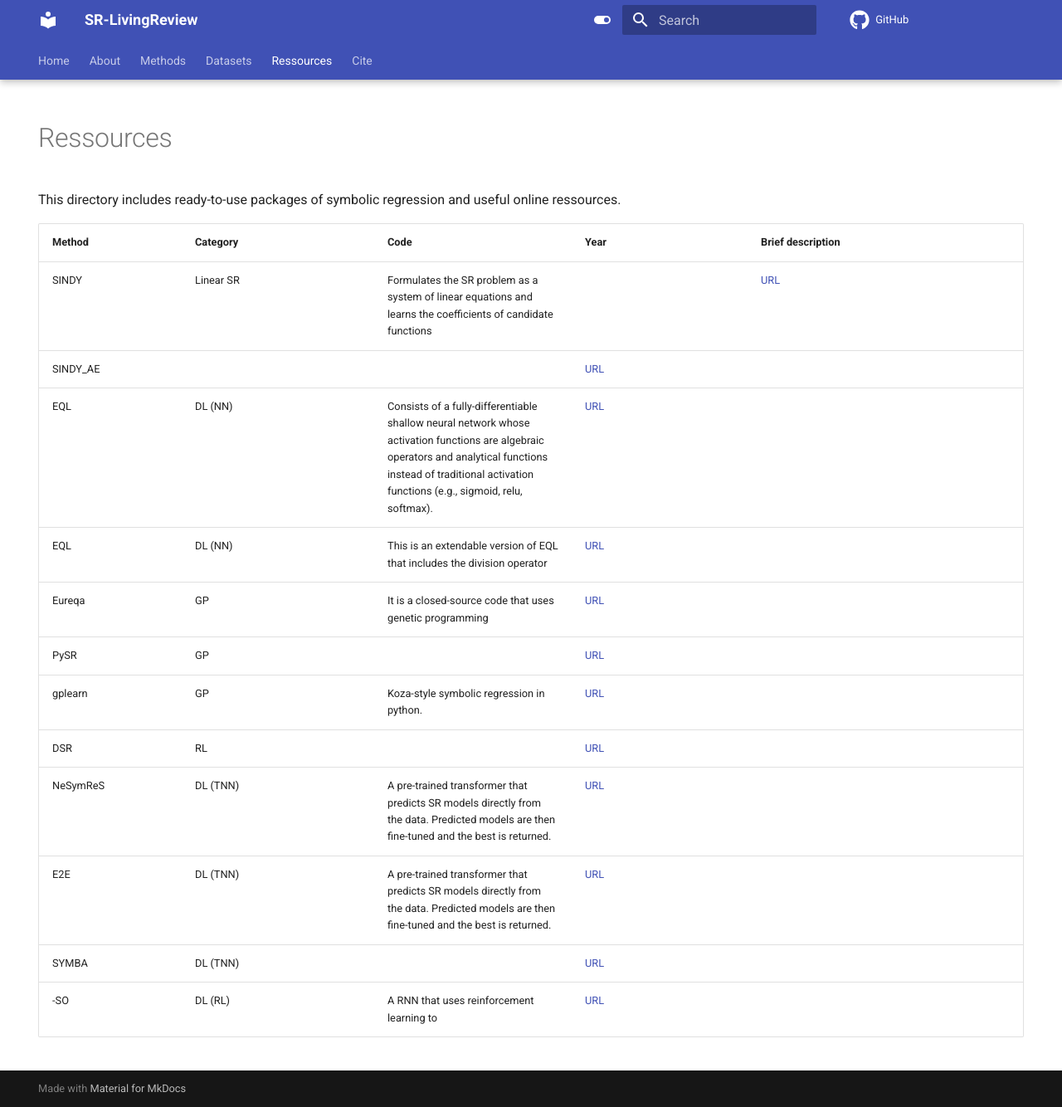
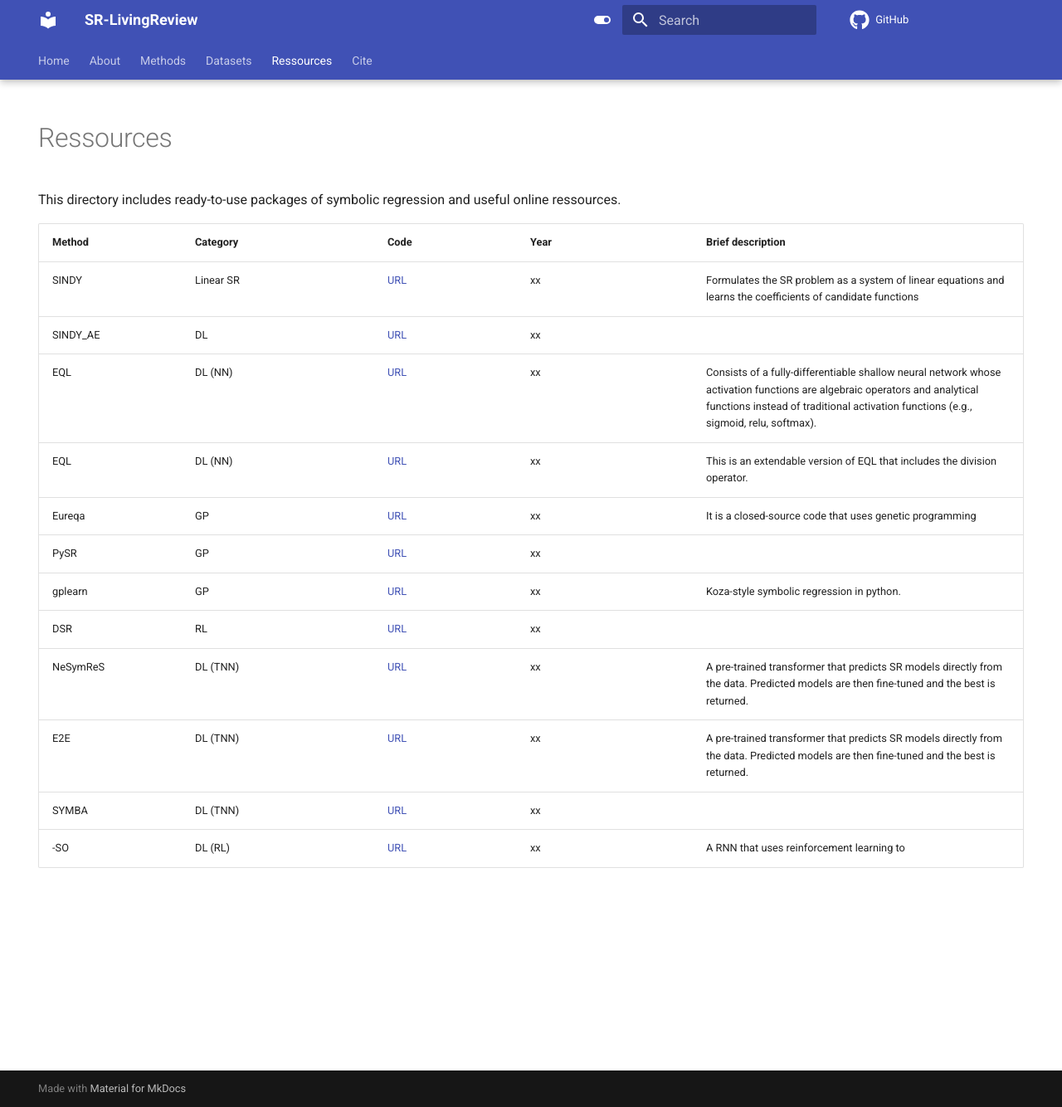
Before and after one commit to nmakke/SR-LivingReview, an MkDocs documentation site: the page built from docs/ressources.md, in a window 1280 px wide and 1334 px high. Shown: the whole window at 83% size. Built offline with MkDocs 1.6.1 and Material for MkDocs 9.7.7, drawn with Linux system fonts in a browser that asks for light colours; formulas are drawn with MathJax 3; comment, search, counter and statistics services are not loaded.

```diff
--- a/docs/ressources.md
+++ b/docs/ressources.md
@@ -8,15 +8,15 @@ This directory includes ready-to-use packages of symbolic regression and useful
 
 | <div style="width:140px">Method</div> | <div style="width:200px">Category</div> | <div style="width:140px">Code</div> | <div style="width:180px">Year</div> |<div style="width:300px">Brief description</div> |
 | ---- | ------- | --- | --- | --- |
-| SINDY | Linear SR | Formulates the SR problem as a system of linear equations and learns the coefficients of candidate functions | | [URL]() |
-| SINDY_AE |   | | [URL]() |
-| EQL | DL (NN) | Consists of a fully-differentiable shallow neural network whose activation functions are algebraic operators and analytical functions instead of traditional activation functions (e.g., sigmoid, relu, softmax). | [URL]() |
-| EQL$\div$ | DL (NN) | This is an extendable version of EQL that includes the division operator | [URL]() |
-| Eureqa | GP | It is a closed-source code that uses genetic programming | [URL]() |
-| PySR | GP |  | [URL]() |
-| gplearn | GP | Koza-style symbolic regression in python.| [URL]() |
-| DSR | RL | | [URL]() |
-| NeSymReS | DL (TNN) | A pre-trained transformer that predicts SR models directly from the data. Predicted models are then fine-tuned and the best is returned. | [URL]() |
-| E2E | DL (TNN) | A pre-trained transformer that predicts SR models directly from the data. Predicted models are then fine-tuned and the best is returned. | [URL]() |
-| SYMBA | DL (TNN) | | [URL]() |
-| $\phi$-SO | DL (RL) | A RNN that uses reinforcement learning to | [URL]() |
+| SINDY | Linear SR | [URL]() | xx | Formulates the SR problem as a system of linear equations and learns the coefficients of candidate functions |
+| SINDY_AE | DL | [URL]() | xx | |
+| EQL | DL (NN) | [URL]() | xx | Consists of a fully-differentiable shallow neural network whose activation functions are algebraic operators and analytical functions instead of traditional activation functions (e.g., sigmoid, relu, softmax).|
+| EQL$\div$ | DL (NN) | [URL]() | xx | This is an extendable version of EQL that includes the division operator.|
+| Eureqa | GP | [URL]() | xx | It is a closed-source code that uses genetic programming |
+| PySR | GP | [URL]() | xx | |
+| gplearn | GP | [URL]() | xx | Koza-style symbolic regression in python.| |
+| DSR | RL | [URL]() | xx | |
+| NeSymReS | DL (TNN) | [URL]() | xx | A pre-trained transformer that predicts SR models directly from the data. Predicted models are then fine-tuned and the best is returned.|
+| E2E | DL (TNN) | [URL]() | xx | A pre-trained transformer that predicts SR models directly from the data. Predicted models are then fine-tuned and the best is returned. |
+| SYMBA | DL (TNN) | [URL]() | xx | |
+| $\phi$-SO | DL (RL) | [URL]() | xx | A RNN that uses reinforcement learning to |
```
